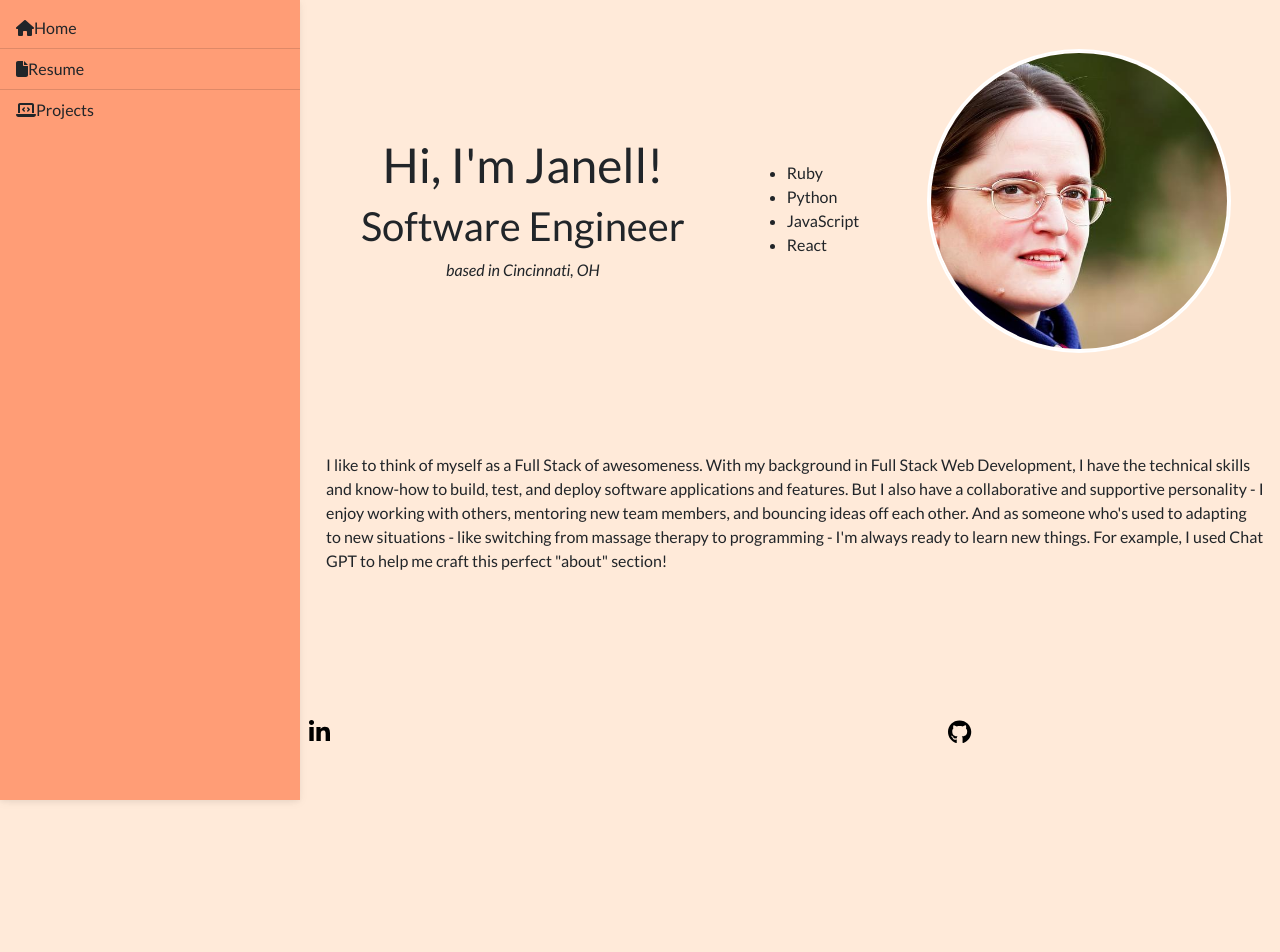
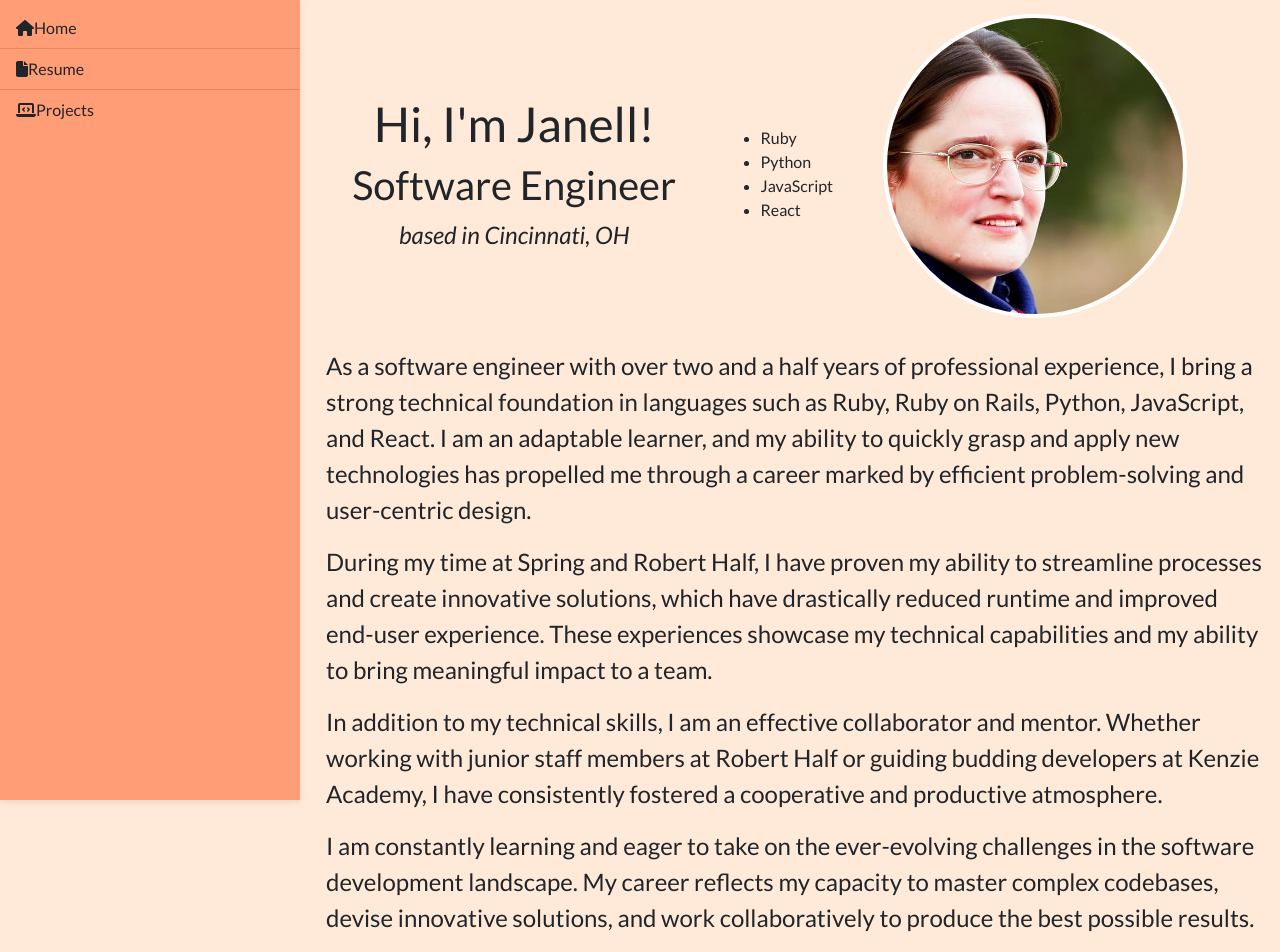
Before and after one commit to Janell-Huyck/portfolio-front-end, a React (Create React App) app: page / in a window 1280 px wide. Shown: the top 952 px of the page. Before the commit the page ends 800 px from the top, so only its background shows below. Built offline with nearby package versions, Linux system fonts and the light colour scheme.

Commit message:
Update about-me text

```diff
--- a/src/pages/home/home.page.jsx
+++ b/src/pages/home/home.page.jsx
@@ -13,26 +13,27 @@ const HomePage = () => {
         <h2>Software Engineer</h2>
         <p className="fst-italic">based in Cincinnati, OH</p>
       </NameTitleLocation>
-
       <ul>
         <li>Ruby</li>
         <li>Python</li>
         <li>JavaScript</li>
         <li>React</li>
       </ul>
-
       <Headshot className="headshot" src={require("../../assets/images/ai-headshot2.jpeg")} alt="Janell" />
-
-
+      <br/>
+      <br/>
       <p>
-          I like to think of myself as a Full Stack of awesomeness. With my background in Full Stack Web Development,
-          I have the technical skills and know-how to build, test, and deploy software applications and features.
-          But I also have a collaborative and supportive personality - I enjoy working with others, mentoring new team members,
-          and bouncing ideas off each other. And as someone who's used to adapting to new situations - like switching from
-          massage therapy to programming - I'm always ready to learn new things. For example, I used Chat GPT to help me
-          craft this perfect "about" section!
+        As a software engineer with over two and a half years of professional experience, I bring a strong technical foundation in languages such as Ruby, Ruby on Rails, Python, JavaScript, and React. I am an adaptable learner, and my ability to quickly grasp and apply new technologies has propelled me through a career marked by efficient problem-solving and user-centric design.
       </p>
-
+      <p>
+        During my time at Spring and Robert Half, I have proven my ability to streamline processes and create innovative solutions, which have drastically reduced runtime and improved end-user experience. These experiences showcase my technical capabilities and my ability to bring meaningful impact to a team.
+      </p>
+      <p>
+        In addition to my technical skills, I am an effective collaborator and mentor. Whether working with junior staff members at Robert Half or guiding budding developers at Kenzie Academy, I have consistently fostered a cooperative and productive atmosphere.
+      </p>
+      <p>
+        I am constantly learning and eager to take on the ever-evolving challenges in the software development landscape. My career reflects my capacity to master complex codebases, devise innovative solutions, and work collaboratively to produce the best possible results.
+      </p>
     </HomePageContainer>
   );
 }
--- a/src/pages/home/home.styles.jsx
+++ b/src/pages/home/home.styles.jsx
@@ -10,6 +10,10 @@ export const HomePageContainer = styled.div`
     width: 100%;
     padding: 1rem;
     margin: 0 auto;
+
+    p {
+        font-size: 1.5rem;
+    }
 
     @media (min-width: 991.98px) {
         margin-left: 310px;
```
Lines whose indentation alone changed are shown as unchanged.
